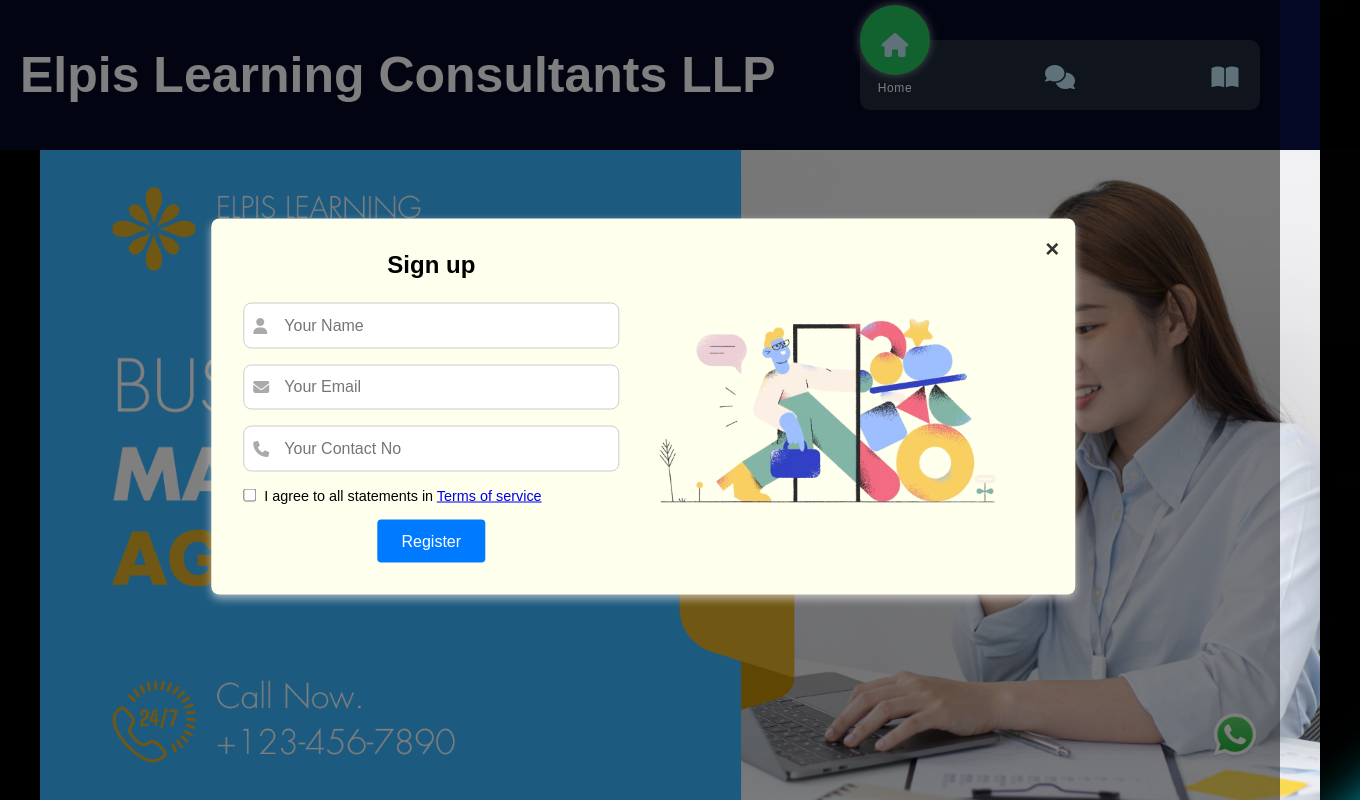
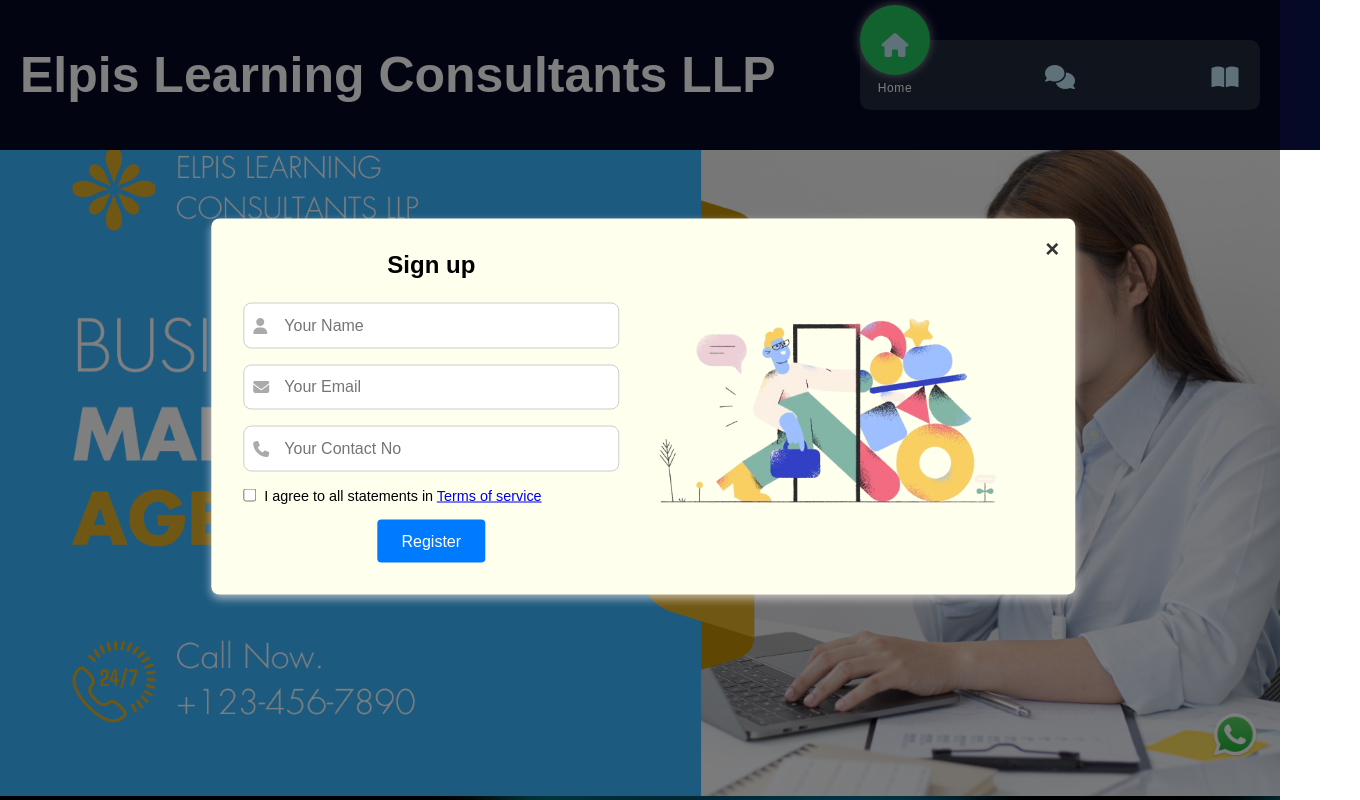
Before and after one commit to el983/demo1, a React (Create React App) app: page / in a window 1280 px wide. Shown: the top 800 px of the page, 1360 px wide, since content can reach past the window. Built offline with nearby package versions, Linux system fonts and the light colour scheme.

Commit message:
Update Home.css

```diff
--- a/src/pages/Home.css
+++ b/src/pages/Home.css
@@ -1,20 +1,11 @@
 
 .home-main{
-    padding: 40px;
     display: flex;
     width: 100%;
     font-family: 'Times New Roman', Times, serif;
     scroll-behavior: smooth;
-    background: lightblue url('../images/home.jpeg') no-repeat fixed center;
+    background: url('../images/home.jpeg') no-repeat fixed center;
    }
-.home-form{
-    height:665px;
-    width: 25%;
-    margin-left: auto;
-    box-shadow: rgba(50, 50, 93, 0.25) 0px 6px 12px -2px, rgba(0, 0, 0, 0.3) 0px 3px 7px -3px;
-    background-color: #f2f6fc;
-    border-radius: 6px;
-}
 .nav-pic {
     position:sticky;
     width: 100%;
```
